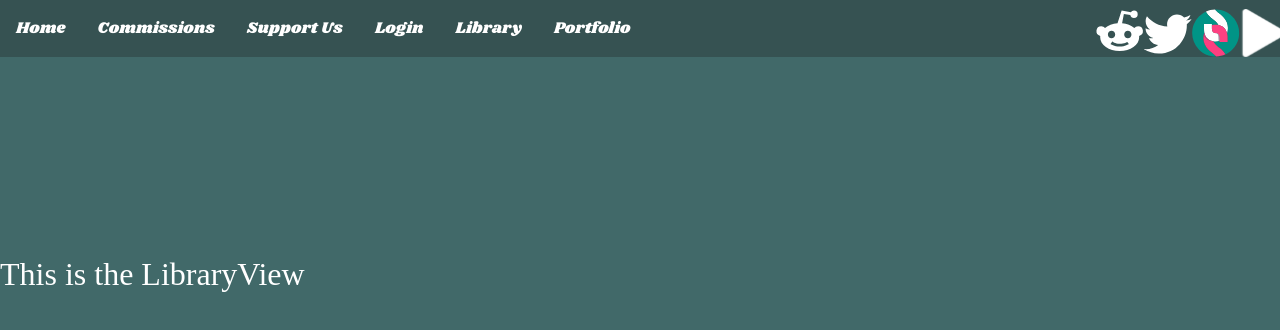
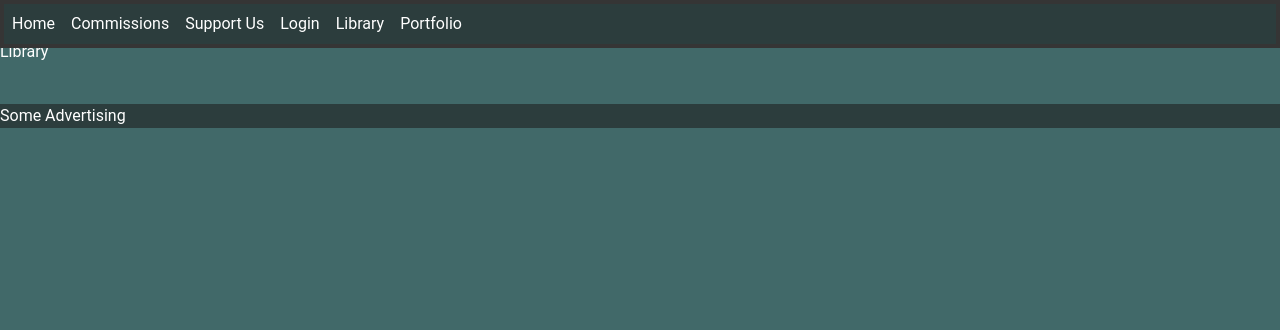
Before and after one commit to luckybluejay27/SharkFilm-Testing, a Vue app: page /LibraryView in a window 1280 px wide. Shown: the top 330 px of the page. Built offline with nearby package versions, Linux system fonts and the light colour scheme.

Commit message:
Fixing Relative Units to refer to root

```diff
--- a/src/App.vue
+++ b/src/App.vue
@@ -1,13 +1,13 @@
 <template>
-  <div id="app">
+  <div id="app" class="comtainer">
     <PrimeNav />
-    <div class="body">
-      <router-view />
-    </div>
+    <router-view />
+    <BottomPanel />
   </div>
 </template>
 
 <script>
+  import BottomPanel from './components/BottomPanel.vue'
   import './assets/fonts/Shrikhand-Regular.ttf'
   import './assets/fonts/ConcertOne-Regular.ttf'
   import PrimeNav from './components/PrimeNav.vue'
@@ -15,12 +15,10 @@
     name: 'App',
     components: {
       PrimeNav,
+      BottomPanel,
     },
   }
 </script>
 
 <style>
-.body {
- padding-top: 250px;
-}
 </style>
--- a/src/components.d.ts
+++ b/src/components.d.ts
@@ -8,6 +8,8 @@ export {}
 declare module 'vue' {
   export interface GlobalComponents {
     AppFooter: typeof import('./components/AppFooter.vue')['default']
+    BottomPanel: typeof import('./components/BottomPanel.vue')['default']
+    Footer: typeof import('./components/Footer.vue')['default']
     HelloWorld: typeof import('./components/HelloWorld.vue')['default']
     HomeNav: typeof import('./components/HomeNav.vue')['default']
     PrimeNav: typeof import('./components/PrimeNav.vue')['default']
--- /dev/null
+++ b/src/components/BottomPanel.vue
@@ -0,0 +1,14 @@
+<template>
+  <div class="BottomPanel">
+    Some Advertising
+  </div>
+</template>
+
+<script>
+  export default {
+    name: 'BottomPanel',
+  }
+</script>
+
+<style>
+</style>
--- a/src/components/PrimeNav.vue
+++ b/src/components/PrimeNav.vue
@@ -1,17 +1,18 @@
 <template>
-  <div class="navbar">
+  <div class="PrimeNav">
     <ul>
-      <li><router-link class="router" to="/">Home</router-link></li>
       <li>
-        <router-link
-          class="router"
-          to="/CommissionsView"
-        >Commissions</router-link>
+        <router-link class="router" to="/">Home</router-link>
+      </li>
+      <li>
+        <router-link class="router" to="/CommissionsView">Commissions</router-link>
       </li>
       <li>
         <router-link class="router" to="/SupportView">Support Us</router-link>
       </li>
-      <li><router-link class="router" to="/LoginView">Login</router-link></li>
+      <li>
+        <router-link class="router" to="/LoginView">Login</router-link>
+      </li>
       <li>
         <router-link class="router" to="/LibraryView">Library</router-link>
       </li>
@@ -19,17 +20,12 @@
         <router-link class="router" to="/PortfolioView">Portfolio</router-link>
       </li>
     </ul>
-    <Socials />
   </div>
 </template>
 
 <script>
-  import Socials from './Socials.vue'
   export default {
     name: 'PrimeNav',
-    components: {
-      Socials,
-    },
     data () {
       return {
         routes: [
@@ -46,9 +42,6 @@
   }
 </script>
 
-<style>
-  .navbar {
-    position: fixed;
-    z-index: 1;
-  }
+<style scoped>
+
 </style>
--- a/src/pages/CommissionsView.vue
+++ b/src/pages/CommissionsView.vue
@@ -1,6 +1,6 @@
 <template>
-  <div>
-    <text>This is the Comms View</text>
+  <div class="page">
+    Comms
   </div>
 </template>
 
--- a/src/pages/LibraryView.vue
+++ b/src/pages/LibraryView.vue
@@ -1,7 +1,6 @@
 <template>
-  <div>
-    <!-- Your TestView content here -->
-    <text>This is the LibraryView</text>
+  <div class="page">
+    Library
   </div>
 </template>
 
--- a/src/pages/LoginView.vue
+++ b/src/pages/LoginView.vue
@@ -1,7 +1,6 @@
 <template>
-  <div>
-    <!-- Your TestView content here -->
-    <text>This is the Login View</text>
+  <div class="page">
+    Login
   </div>
 </template>
 
--- a/src/pages/PortfolioView.vue
+++ b/src/pages/PortfolioView.vue
@@ -1,7 +1,6 @@
 <template>
-  <div>
-    <!-- Your TestView content here -->
-    <text>This is the PortfolioView</text>
+  <div class="page">
+    Portfolio
   </div>
 </template>
 
--- a/src/pages/index.vue
+++ b/src/pages/index.vue
@@ -1,60 +1,27 @@
 <template>
-  <SharkLogo />
-  <div>
-    <transition name="text-transition">
-      <h1 v-if="!isScrolled" key="unhinged">Animation: Unhinged</h1>
-      <h1 v-else key="untethered">Animation: Untethered</h1>
-    </transition>
-    <div class="page">
-      <text>What do we do?</text>
-    </div>
-  </div></template>
+  <div class="page">
+    <SharkLogo class="SharkSplash" />
+    <h1>Scrolling</h1>
+  </div>
+</template>
 
 <script>
   export default {
-    name: 'Index',
-    data () {
-      return {
-        isScrolled: false,
-      }
-    },
-    mounted () {
-      window.addEventListener('scroll', this.handleScroll)
-    },
-    methods: {
-      handleScroll () {
-        const scrollPosition = window.scrollY
-        const threshold = 250 // adjust this value to control when the text changes
-
-        if (scrollPosition > threshold) {
-          this.isScrolled = true
-        } else {
-          this.isScrolled = false
-        }
-      },
-    },
+    name: 'Home',
   }
 </script>
 
-<style scoped>
-.page {
-  transform: translate(0, 50vh);
-  height: 100vh;
-}
-text {
-  position: absolute;
-  transform: translate(0vw, 95vh);
-}
-h1 {
-  font-size: 3vh;
-  position: absolute;
-  text-align: center;
-  transform-origin: center;
-  transform: translate(42vw, 34vh);
-  opacity: 70%;
-}
-/* .navbar {
-  background-color: transparent;
-  z-index: 0;
-} */
+<style>
+  h1 {
+    margin-top: 100%;
+  }
+  .SharkSplash {
+    position: absolute;
+    transform-origin: center;
+    /* Completely Centered, Regardless of parent, without fixed */
+    transform-origin: center;
+    justify-content: center;
+    align-items: center;
+    transform: translate(50vw, 50vh);
+  }
 </style>
--- a/src/styles/GlobalDark.css
+++ b/src/styles/GlobalDark.css
@@ -25,69 +25,69 @@
   }
 /* Basic Elements */
 body {
+  position: unset;
+  margin: 0;
+  display: flex;
+  flex-direction: column;
+  height: 100vh; /* Full viewport height */
   background-color: var(--PageDark);
 }
-text {
-  font-size: 200%;
-  position: relative;
-  top: 0%;
-  font-family: 'Times New Roman', Times, serif;
+
+.container {
+  display: flex;
+  flex-direction: column;
+  flex-grow: 1;
+  overflow: hidden;
 }
-/* PrimeNav.vue */
-.navbar {
+
+.PrimeNav {
+  position: fixed;
   top: 0;
-  text-align: center;
-  background-color: rgba(44, 61, 61, 0.5);
   width: 100%;
-  z-index: 2;
-  height: fit-content;
+  background-color: var(--SurfaceDark);
+  z-index: 1000;
 }
-.navbar > ul {
+
+.page {
+  flex-grow: 1;
+  overflow-y: auto;
+  margin-top: 5vh; /* Adjust based on PrimeNav height */
+  margin-bottom: 5vh; /* Adjust based on BottomPanel height */
+}
+
+
+/* Navigation */
+.PrimeNav {
   display: flex;
-  flex-direction: row;
+  flex-wrap: wrap;
+  justify-content: space-between;
+  border: 0.3em solid var(--NoSurfaceText);
+  padding: 0.5em;
+  position: fixed;
 }
-.navbar > ul > li {
+.BottomPanel {
+  margin-bottom: 0;
+  width: 100%;
+  background-color: var(--SurfaceDark);
+}
+.PrimeNav ul {
   list-style: none;
-  padding: 1em;
+  margin: 0;
+  padding: 0;
+  display: flex;
+  flex-wrap: wrap;
+  justify-content: space-between;
 }
-a {
+
+.PrimeNav li {
+  margin-right: 1em;
+}
+
+.PrimeNav a {
+  color: var(--TextDark);
   text-decoration: none;
-  color: var(--TextDark);
-  font-family: "Shrikhand", Serif;
 }
-a:hover {
-  font-style: oblique;
-  font-weight: 600;
+
+.PrimeNav a:hover {
+  color: var(--LinkDark);
 }
-/* Shark Splash */
-img {
-  transform-origin: center;
-}
-.SharkSplash {
-  position: absolute;;
-  transform: translate(27vw, 20vh);
-  text-align: center;
-  transform-origin: center;
-  opacity: 80%;
-}
-/* Socials */
-  .Socials {
-    position: absolute;
-    z-index: 2;
-    transform: translate(85.6vw, -6vh);
-    transform-origin: right right;
-  }
-  .Socials > a > img {
-    height: 6vh;
-  }
-  .Socials > a > img:hover {
-    opacity: 0.5;
-  }
-  /* Animated Text */
-  .text-transition-enter-active, .text-transition-leave-active {
-    transition: opacity 0.1s;
-  }
-
-  .text-transition-enter, .text-transition-leave-to {
-    opacity: 0;
-  }
```
